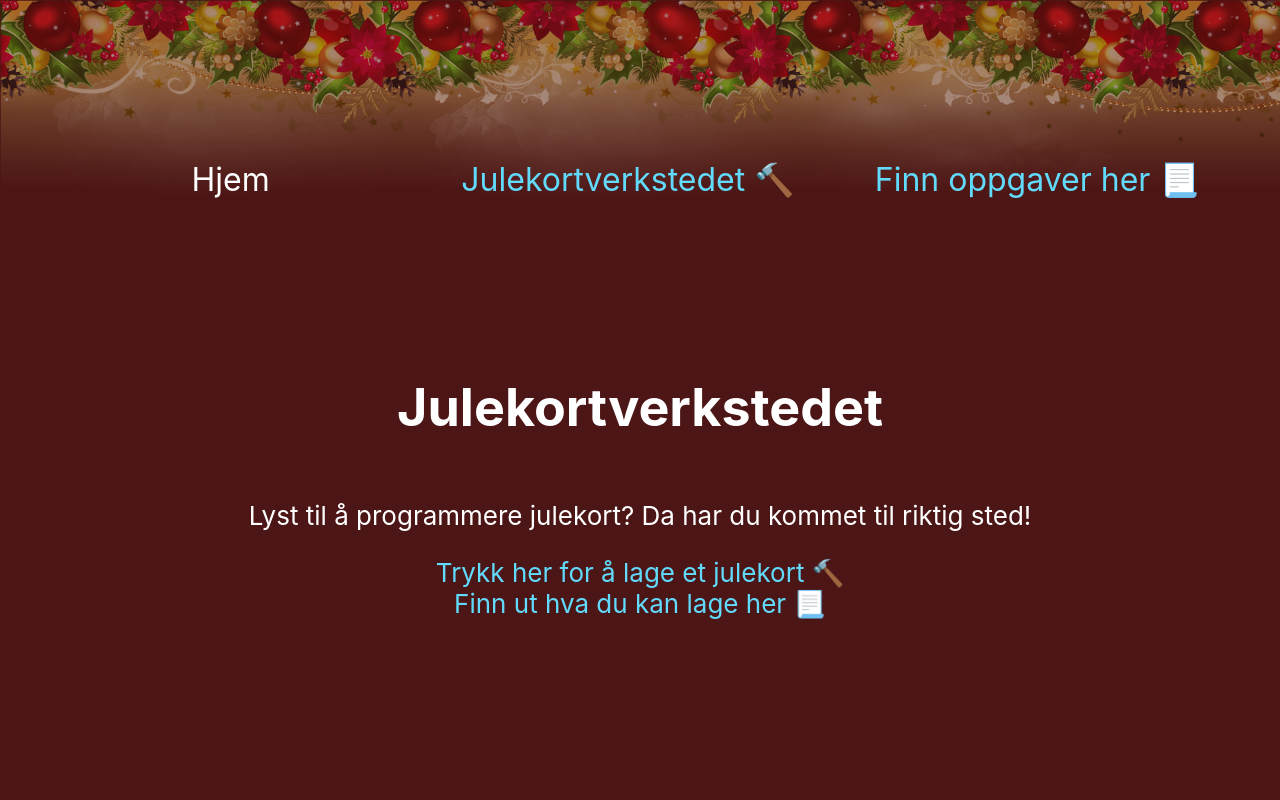
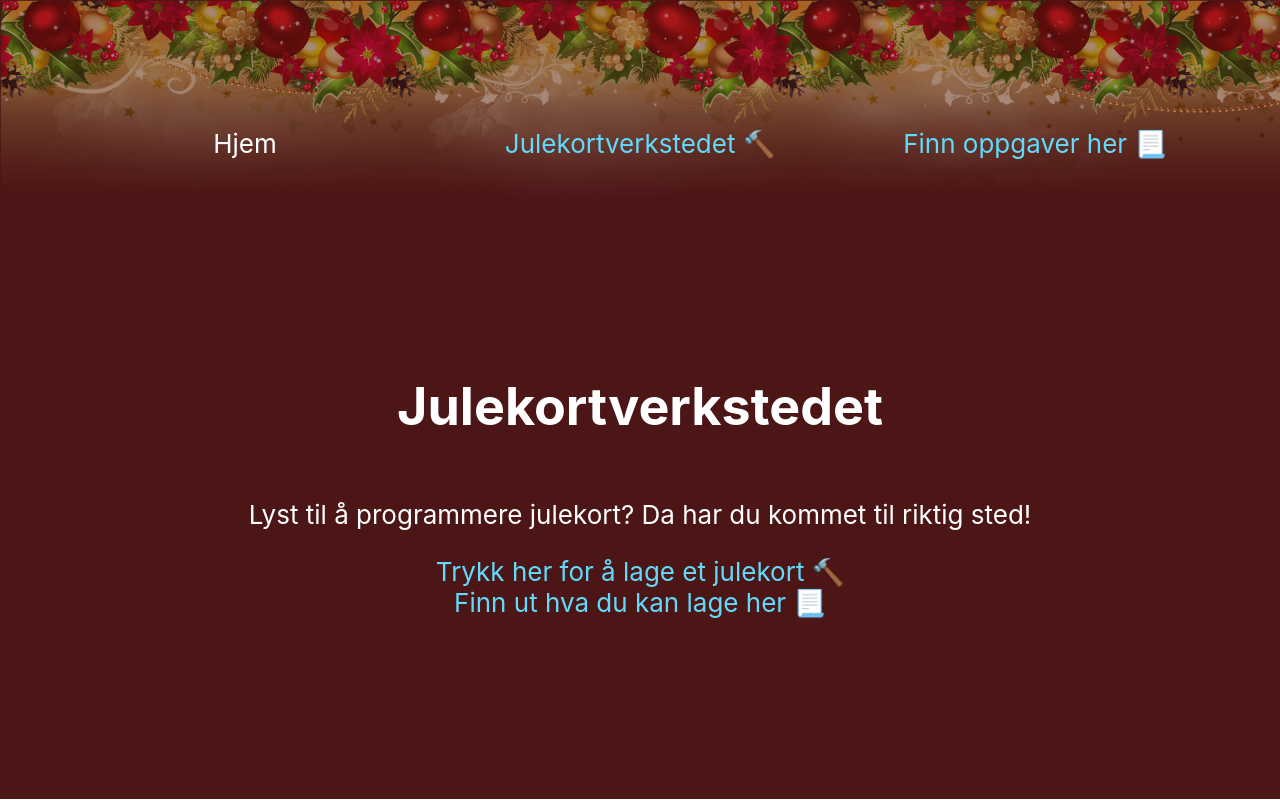
Before and after one commit to KodeklubbenTrondheim/julekurs, a React (Create React App) app: page / in a window 1280 px wide. Built offline with nearby package versions, Linux system fonts and the light colour scheme; what blockly would draw is missing.

Commit message:
Justere headeren

```diff
--- a/src/components/Header.js
+++ b/src/components/Header.js
@@ -27,13 +27,12 @@ export const Header = () => {
 const Container = styled.div`
   position: relative;
   text-align: center;
-  height: 20vh;
 `
 
 const StyledLink = styled(Link)`
   text-decoration: none;
   text-align: center;
-  font-size: 2rem;
+  font-size: clamp(1.5rem, calc(10px + 2vmin), 2rem);
   color: ${(props) => (props.$active ? '#fff' : '#61dafb')};
   flex-basis: 300px;
   white-space: nowrap;
@@ -46,6 +45,7 @@ const Image = styled.img`
   left: 0;
   right: 0;
   width: 100%;
+  min-height: 200px;
   object-fit: cover;
   opacity: 0.5;
 `
@@ -54,5 +54,5 @@ const TextContainer = styled.div`
   display: flex;
   justify-content: space-evenly;
   flex-flow: row wrap;
-  padding-top: 10rem;
+  padding-top: 10vw;
 `
```
